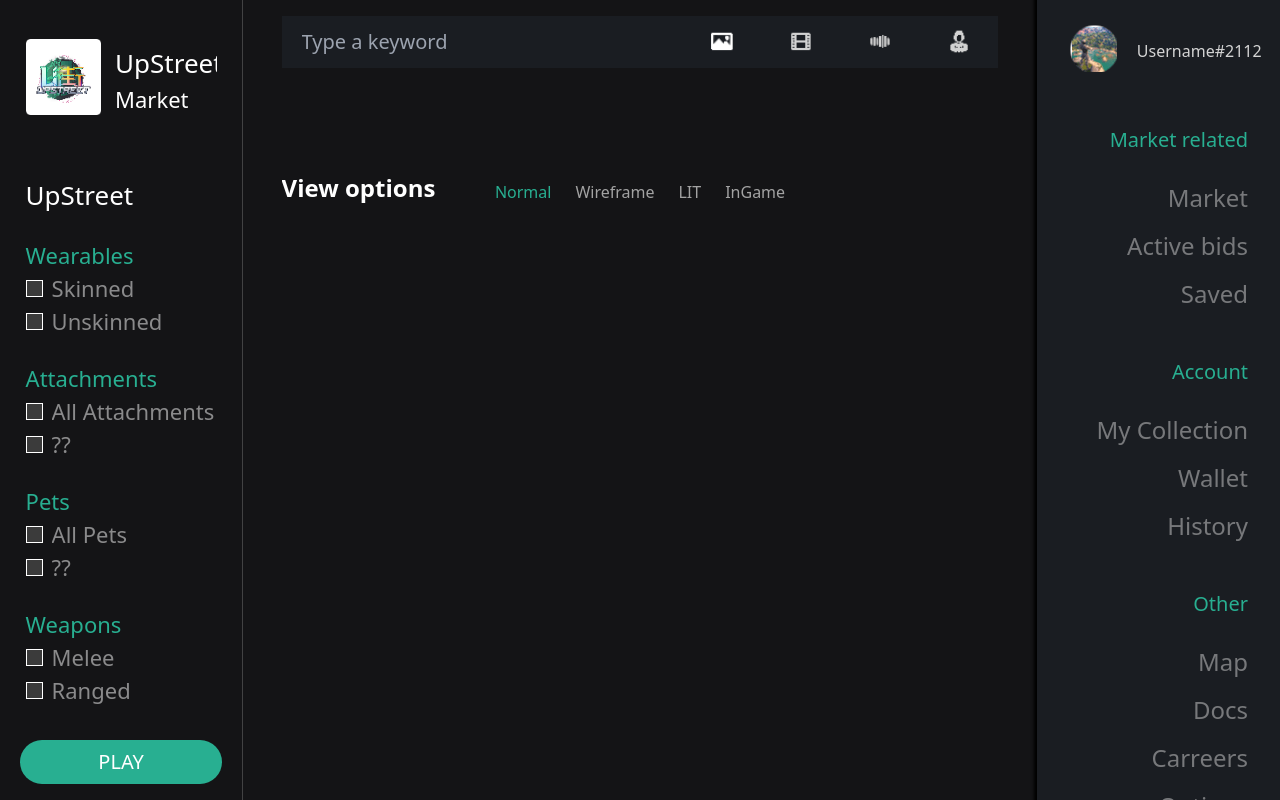
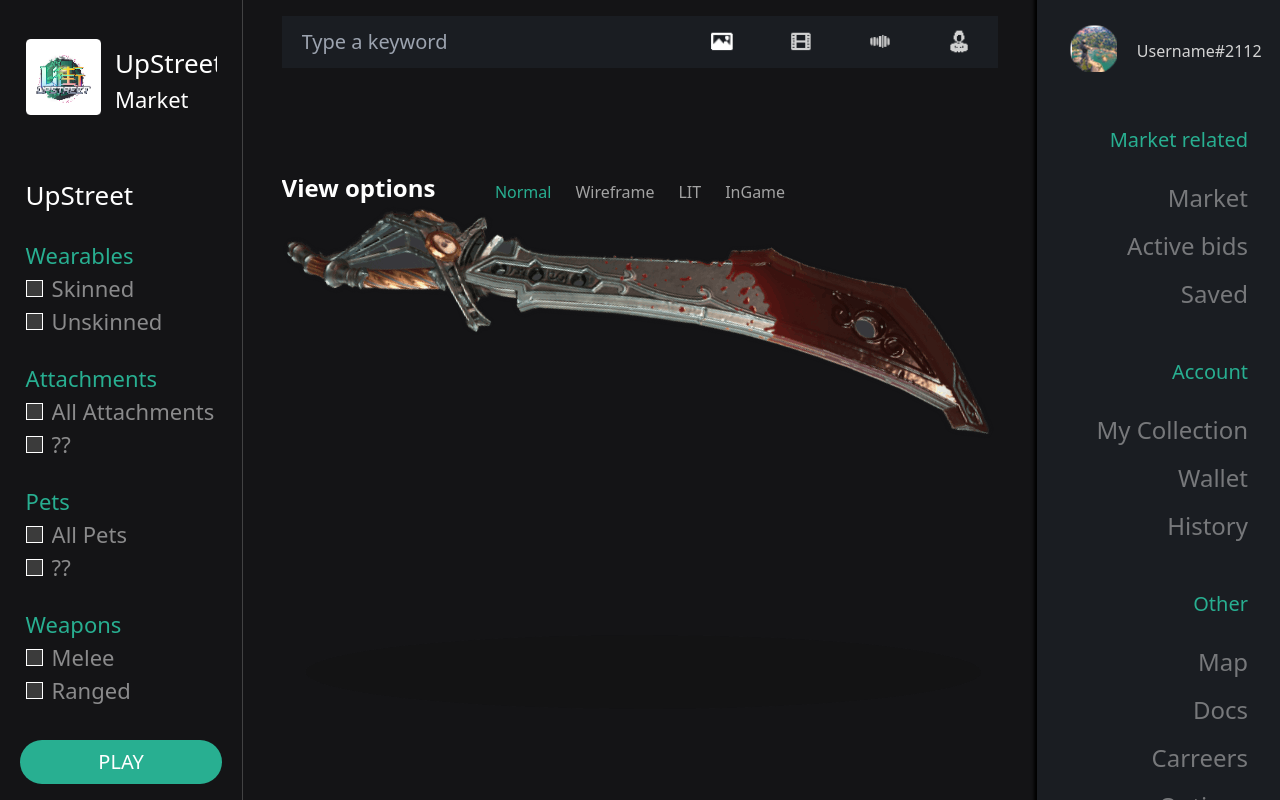
Before and after one commit to webaverse/xchange, a Next.js app: page /items/1 in a window 1280 px wide. Built offline with nearby package versions, Linux system fonts and the light colour scheme.

Commit message:
Changed text to text1 for removing errr

```diff
--- a/components/checkbox/index.js
+++ b/components/checkbox/index.js
@@ -1,5 +1,5 @@
 import styles from './index.module.css';
-import Text from 'components/text';
+import Text from 'components/text1';
 
 function CheckBox({label, className, name, onChange}) {
     return (
--- a/layouts/components/nav-bar/avatar.js
+++ b/layouts/components/nav-bar/avatar.js
@@ -1,4 +1,4 @@
-import Text from 'components/text'
+import Text from 'components/text1'
 import Image from 'next/image'
 import AvatarImg from 'public/avatar.png'
 import PlayImg from 'public/play.png'
--- a/layouts/components/nav-bar/navigation.js
+++ b/layouts/components/nav-bar/navigation.js
@@ -1,4 +1,4 @@
-import Text from 'components/text'
+import Text from 'components/text1'
 
 const items = [
     {
--- a/pages/home/index.js
+++ b/pages/home/index.js
@@ -1,4 +1,4 @@
-import Text from "components/text"
+import Text from "components/text1"
 import { useRouter } from 'next/router'
 
 const items = [
--- a/pages/items/[id]/index.js
+++ b/pages/items/[id]/index.js
@@ -1,11 +1,15 @@
 import { useState } from 'react'
 
-import Text from 'components/text'
+import Text from 'components/text1'
+import Preview from './preview'
 
 const modes = ["Normal", "Wireframe", "LIT", "InGame"]
 
 function Detail() {
     const [mode, setMode] = useState('Normal')
+    const demo = {
+        src:'/detail.png'
+    }
     return (
         <div className='flex flex-col pt-24'>
             <div className='flex flex-row relative justify-center'>
@@ -20,6 +24,7 @@ function Detail() {
                 }
                 </div>
             </div>
+            <Preview item={demo} mode={mode}/>
         </div>
     )
 }
--- /dev/null
+++ b/pages/items/[id]/preview.js
@@ -0,0 +1,9 @@
+function Preview({mode, item}) {
+    return (
+        <div>
+            <img src={item.src} alt='preview'/>
+        </div>
+    )
+}
+
+export default Preview
--- a/pages/items/index.js
+++ b/pages/items/index.js
@@ -1,6 +1,6 @@
 import { useRouter } from 'next/router'
 
-import Text from 'components/text'
+import Text from 'components/text1'
 
 const result = [
     {src: '/search/search-1.png', name: 'Name art work', price: '2,024ETH'},
```
Also changed, not shown: components/text1/index.js (renamed from components/Text/index.js).
